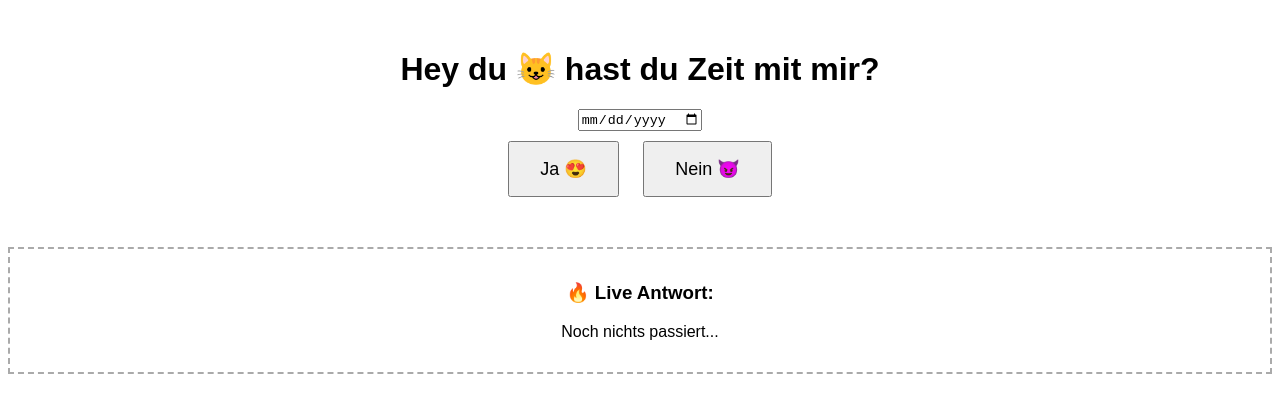
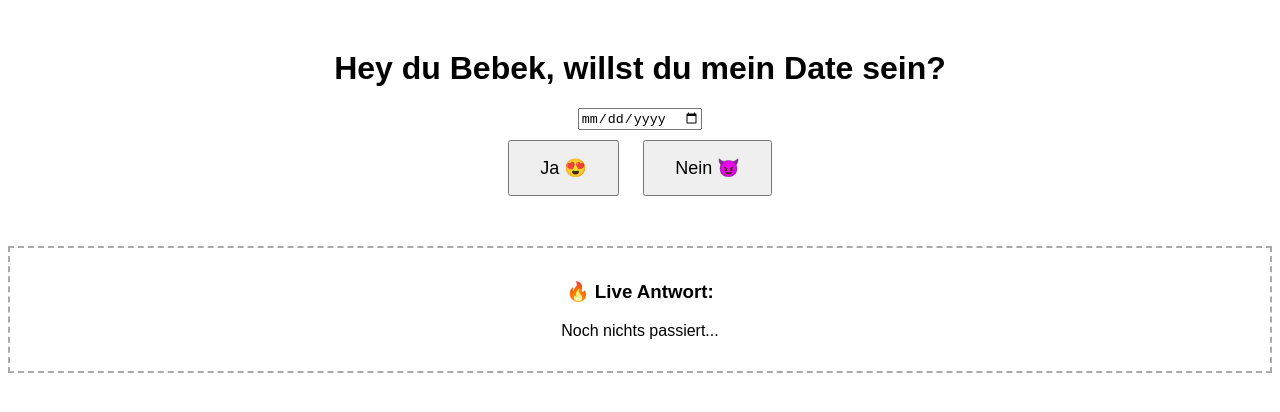
Before and after one commit to AliPopal/data-app, a website: page public/index.html in a window 1280 px wide. Drawn offline with nearby package versions, Linux system fonts and the light colour scheme; no server answers.

Commit message:
Beschreibung der Änderung

```diff
--- a/public/index.html
+++ b/public/index.html
@@ -68,7 +68,7 @@ const socket = io();
 const params = new URLSearchParams(window.location.search);
 const name = params.get("name") || "du";
 
-document.getElementById("title").innerText = `Hey ${name} 😺 hast du Zeit mit mir?`;
+document.getElementById("title").innerText = `Hey ${name} Bebek, willst du mein Date sein?`;
 
 const yesBtn = document.getElementById("yesBtn");
 const noBtn = document.getElementById("noBtn");
```
